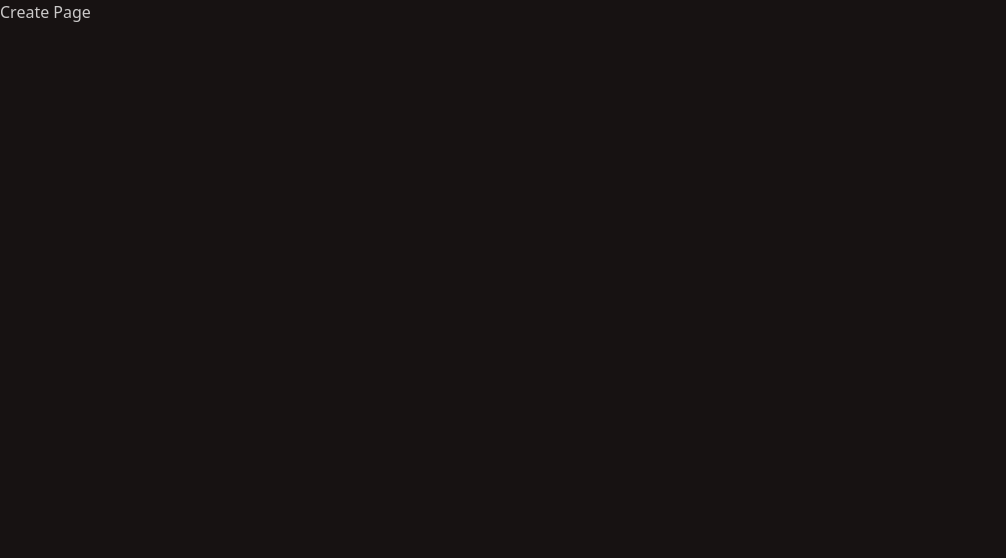
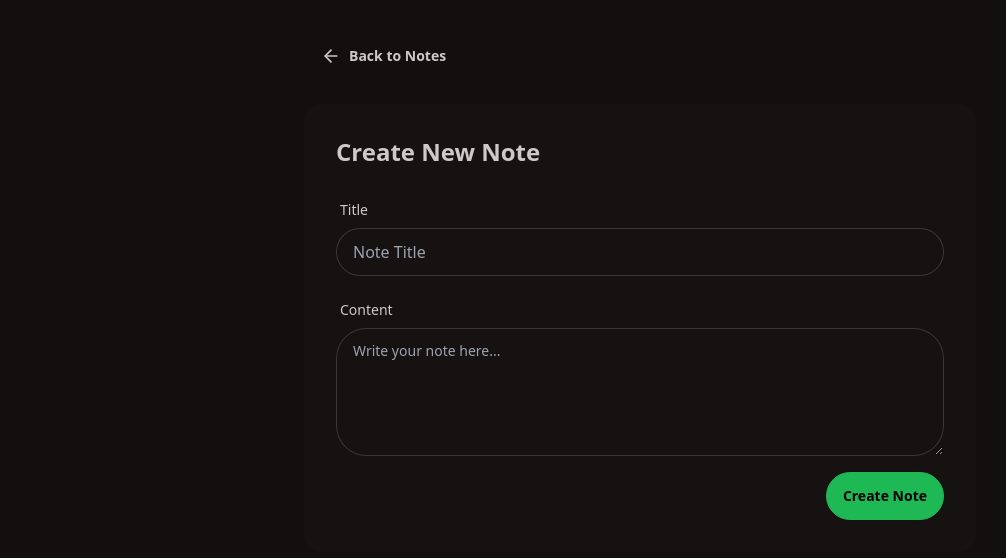
Before and after one commit to AlbinIzmaku/notes-mern, a React app in the folder frontend/: page /create in a window 1280 px wide. Shown: the top 558 px of the page, without its empty margins (0-1006 px from the left). Built offline with nearby package versions, Linux system fonts and the light colour scheme; the HTML template or start-up script is replaced by a standard one.

Commit message:
Completed Create Page

```diff
--- a/frontend/src/pages/CreatePage.jsx
+++ b/frontend/src/pages/CreatePage.jsx
@@ -1,7 +1,94 @@
-import React from "react";
+import { ArrowLeftIcon } from "lucide-react";
+import React, { useState } from "react";
+import toast from "react-hot-toast";
+import { Link, useNavigate } from "react-router";
+import api from "../lib/axios";
 
 const CreatePage = () => {
-  return <div>Create Page</div>;
+  const [title, setTitle] = useState("");
+  const [content, setContent] = useState("");
+  const [loading, setLoading] = useState(false);
+
+  const navigate = useNavigate();
+
+  const handleSubmit = async (e) => {
+    e.preventDefault();
+
+    if (!title.trim() || !content.trim()) {
+      toast.error("All fields are required");
+      return;
+    }
+
+    setLoading(true);
+
+    try {
+      await api.post("/notes", {
+        title,
+        content,
+      });
+      toast.success("Note created successfully");
+      navigate("/");
+    } catch (error) {
+      console.log("Error creating note", error);
+      toast.error("Failed to create note!");
+    } finally {
+      setLoading(false);
+    }
+  };
+  return (
+    <div className="min-h-screen bg-base-200">
+      <div className="container mx-auto px-4 py-8">
+        <div className="max-w-2xl mx-auto">
+          <Link to={"/"} className="btn btn-ghost mb-6">
+            <ArrowLeftIcon className="size-5" />
+            Back to Notes
+          </Link>
+
+          <div className="card bg-base-100">
+            <div className="card-body">
+              <h2 className="card-title text-2xl mb-4">Create New Note</h2>
+              <form onSubmit={handleSubmit}>
+                <div className="form-control mb-4">
+                  <label className="label">
+                    <span className="label-text">Title</span>
+                  </label>
+                  <input
+                    type="text"
+                    placeholder="Note Title"
+                    className="input input-bordered"
+                    value={title}
+                    onChange={(e) => setTitle(e.target.value)}
+                  />
+                </div>
+
+                <div className="form-control mb-4">
+                  <label className="label">
+                    <span className="label-text">Content</span>
+                  </label>
+                  <textarea
+                    placeholder="Write your note here..."
+                    className="textarea textarea-bordered h-32"
+                    value={content}
+                    onChange={(e) => setContent(e.target.value)}
+                  />
+                </div>
+
+                <div className="card-actions justify-end">
+                  <button
+                    type="submit"
+                    className="btn btn-primary"
+                    disabled={loading}
+                  >
+                    {loading ? "Creating" : "Create Note"}
+                  </button>
+                </div>
+              </form>
+            </div>
+          </div>
+        </div>
+      </div>
+    </div>
+  );
 };
 
 export default CreatePage;
```
